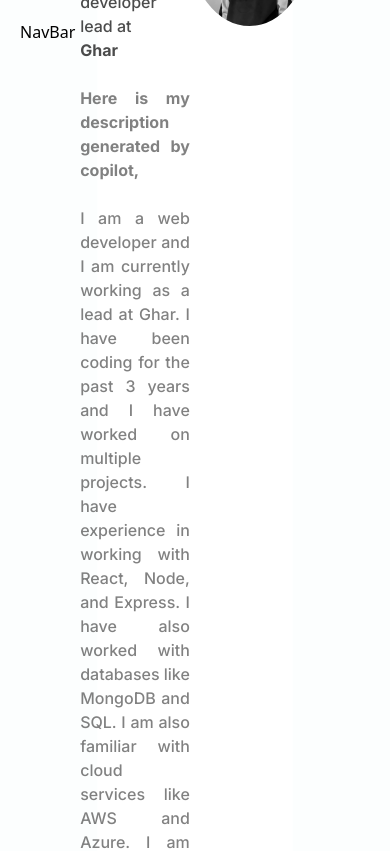
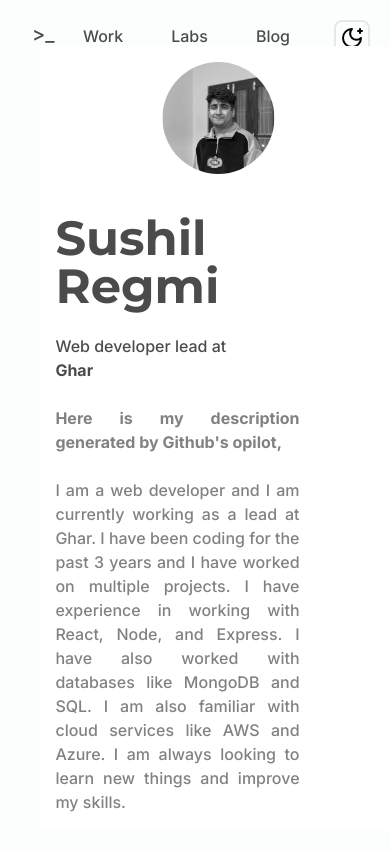
Before and after one commit to soocil/Portfolio, a React (Vite) app: page / in a window 390 px wide. Shown: the top 851 px of the page. Built offline with nearby package versions, Linux system fonts and the light colour scheme.

Commit message:
Pages : Updated pages and fixation

```diff
--- a/package.json
+++ b/package.json
@@ -10,8 +10,11 @@
     "preview": "vite preview"
   },
   "dependencies": {
+    "lucide": "^0.447.0",
+    "lucide-react": "^0.447.0",
     "react": "^18.3.1",
-    "react-dom": "^18.3.1"
+    "react-dom": "^18.3.1",
+    "react-router-dom": "^6.26.2"
   },
   "devDependencies": {
     "@eslint/js": "^9.9.0",
--- a/src/App.tsx
+++ b/src/App.tsx
@@ -1,11 +1,23 @@
-import Home from "./Components/Home"
+import Home from "./Components/Home";
+import {BrowserRouter,  Route, Routes } from "react-router-dom";
+import Blog from "./Pages/Blog";
+import Labs from "./Pages/Labs";
+import Work from "./Pages/Work";
+import NotFound from "./Pages/NotFound";
 
 const App = () => {
   return (
-    <div>
-      <Home />
-    </div>
-  )
-}
+    <BrowserRouter>
+      <Routes>
+          <Route index element={<Home />} />
 
-export default App
+          <Route path="blog" element={<Blog />} />
+          <Route path="labs" element={<Labs />} />
+          <Route path="work" element={<Work />} />
+          <Route path="*" element={<NotFound />} />
+      </Routes>
+    </BrowserRouter>
+  );
+};
+
+export default App;
--- a/src/Components/Home.css
+++ b/src/Components/Home.css
@@ -1,11 +1,11 @@
-.HomeContainer{
+.HomeContainer {
   display: flex;
   flex-direction: column;
   justify-content: center;
   align-items: center;
 }
 
-.namedescimg{
+.namedescimg {
   display: flex;
   flex-direction: row;
   justify-content: center;
@@ -21,13 +21,18 @@
   font-style: normal;
 }
 
+
+/* Inter dark font  */
 .subname {
   font-family: "Inter", sans-serif;
   font-optical-sizing: auto;
   font-weight: 500;
   font-style: normal;
 }
-.namedesc{
+
+
+/* Light Inter font */
+.namedesc {
   opacity: 0.7;
   font-family: "Inter", sans-serif;
   font-optical-sizing: auto;
@@ -36,15 +41,43 @@
   font-style: normal;
 }
 
-.profileimage{
+.profileimage {
 
   border-radius: 50%;
-    margin-top: 20px;
-    margin-bottom: 20px;
-    box-sizing: content-box;
+
   filter: grayscale(100%);
   object-fit: cover;
+  display: block;
+  width: auto;
+  height: auto;
+  max-width: 100%;
+  object-fit: cover;
+  visibility: hidden;
+/* opacity o-100 fade in effect */
+  animation: fadeIn 2.5s;
+
+
 
 
 
 }
+
+@keyframes fadeIn {
+  from {
+    opacity: 0.5;
+  }
+  to {
+    opacity: 1;
+  }
+}
+@media (max-width: 768px) {
+  .profileimage {
+    width: 100%;
+  }
+}
+
+@media (min-width: 769px) and (max-width: 1024px) {
+  .profileimage{
+    width: 80%;
+  }
+}
--- a/src/Components/Home.tsx
+++ b/src/Components/Home.tsx
@@ -1,15 +1,25 @@
 import NavBar from "./NavBar";
 import "./Home.css";
+import { useEffect, useState } from "react";
 
 const Home = () => {
+  const [imageLoaded, setImageLoaded] = useState(false);
+
+  useEffect(() => {
+    const img = new Image();
+    img.src = "./profile 2.jpg";
+    img.onload = () => setImageLoaded(true);
+  }, []);
+
   return (
-    <div>
+    <div  >
       <NavBar />
-      <div className="HomeContainer absolute top-1/2 left-1/2 max-w-2/5 m-1/2 max-h-2/ bg-white transform translate-x-[-50%] translate-y-[-50%]">
-        <div className="namedescimg w-3/4 flex row-auto">
+      <div className="HomeContainer absolute top-1/2 left-1/2  w-11/12 max-w-4xl m-4 p-4 lg:max-w-2/5 m-1/2 max-h-2/ bg-white transform translate-x-[-48%] translate-y-[-50%]">
+        <div className="namedescimg  w-full flex justify-center flex-col-reverse sm:flex-col-reverse lg:flex-row  row-auto">
           <div className="namedesc w-3/4">
-
-          <h1 className="name w-3/4 text-Montserrat font-bold">Sushil Regmi</h1>
+            <h1 className="name w-3/4 text-Montserrat font-bold">
+              Sushil Regmi
+            </h1>
             <br />
             <div className="subname w-3/4 ">
               Web developer lead at{" "}
@@ -17,19 +27,23 @@ const Home = () => {
             </div>
             <br />
             <p className="namedesc text-justify">
-            <span className="subname subname cursor-pointer font-bold">
-              Here is my description generated by copilot,
+              <span className=" mt-2 place-content-center subname subname cursor-pointer font-bold">
+                Here is my description generated by Github's opilot,
                 <br />
               </span>
               <br />I am a web developer and I am currently working as a lead at
               Ghar. I have been coding for the past 3 years and I have worked on
               multiple projects. I have experience in working with React, Node,
-            and Express. I have also worked with databases like MongoDB and SQL.
-            I am also familiar with cloud services like AWS and Azure. I am
-            always looking to learn new things and improve my skills.
+              and Express. I have also worked with databases like MongoDB and
+              SQL. I am also familiar with cloud services like AWS and Azure. I
+              am always looking to learn new things and improve my skills.
             </p>
           </div>
-      <img className="profileimage w-40 h-40 mx-auto " src="./Profile.jpg" alt="" />
+          <img
+            className={`profileimage    lg:w-40 lg:h-40 sm:w-28 sm:h-28 w-28 h-28 mb-10 lg:mb-0 mx-auto ${imageLoaded ? 'visible' : 'invisible'}`}
+            src="./Profile.jpg"
+            alt=""
+          />
         </div>
       </div>
     </div>
--- a/src/Components/NavBar.tsx
+++ b/src/Components/NavBar.tsx
@@ -1,8 +1,45 @@
+import {  MoonStar } from "lucide-react";
+
+import "./Home.css";
 
 const NavBar = () => {
   return (
-    <div>NavBar</div>
-  )
-}
+    <div className="flex p-0 m-0 justify-between">
+      <div className="logo">
 
-export default NavBar
+        <a
+          className="namedesc text-xl m-2 py-2 select-none px-1 rounded-2xl   hover:underline underline-offset-8  transition-all ease-linear"
+          href="/"
+        >
+          {`>_`}
+        </a>
+      </div>
+      <div className="RightPane flex gap-10 text-center">
+        <a
+          className="namedesc p-1 select-none  hover:underline underline-offset-8  rounded-md transition-all ease-linear"
+          href="/work"
+        >
+          Work
+        </a>
+        <a
+          className=" namedesc p-1  select-none hover:underline underline-offset-8 rounded-md transition-all ease-linear"
+          href="/labs"
+        >
+          Labs
+        </a>
+        <a
+          className=" namedesc p-1 select-none  hover:underline underline-offset-8 rounded-md transition-all ease-linear"
+          href="/blog"
+        >
+          Blog
+        </a>
+        <button className="Darkmodetoggler p-1 hover:bg-black hover:text-white border-gray-200 border-2 rounded-lg transition-all ease-in-out">
+          <MoonStar />
+          {/* <SunMoon /> */}
+        </button>
+      </div>
+    </div>
+  );
+};
+
+export default NavBar;
--- /dev/null
+++ b/src/Pages/Blog.tsx
@@ -0,0 +1,9 @@
+import NavBar from '../Components/NavBar'
+
+const Blog = () => {
+  return (
+    <div><NavBar /></div>
+  )
+}
+
+export default Blog
--- /dev/null
+++ b/src/Pages/Labs.tsx
@@ -0,0 +1,9 @@
+import NavBar from '../Components/NavBar'
+
+const Labs = () => {
+  return (
+    <div><NavBar /></div>
+  )
+}
+
+export default Labs
--- /dev/null
+++ b/src/Pages/NotFound.tsx
@@ -0,0 +1,32 @@
+import '../Components/Home.css'; // Import Home.css to reuse styles
+import NavBar from '../Components/NavBar';
+
+const NotFound = () => {
+  return (
+    <div className="NotFoundMain  h-1/3 flex flex-col overflow-hidden bg-white ">
+      <NavBar />
+      <div className="flex-grow flex mt-60 items-center justify-center">
+
+        <div className="text-center p-4">
+          <h1 className="name text-gray-900  text-6xl">
+            404
+          </h1>
+          <p className="name text-gray-900  text-3xl mt-4">
+            Page Not Found
+          </p>
+          <p className="namedesc text-gray-700  mt-4 opacity-70">
+            Sorry, the page you are looking for does not exist or has been moved.
+          </p>
+          <a
+            href="/"
+            className="text-xl mt-6 inline-block px-6 py-3 self-center hover:text-slate-950  text-slate-600 font-semibold rounded-md    transition duration-300"
+          >
+            Go Back Home <span className='self-center '>→</span>
+            </a>
+        </div>
+      </div>
+    </div>
+  );
+};
+
+export default NotFound;
--- /dev/null
+++ b/src/Pages/Work.tsx
@@ -0,0 +1,9 @@
+import NavBar from '../Components/NavBar'
+
+const Work = () => {
+  return (
+    <div><NavBar /></div>
+  )
+}
+
+export default Work
```
Also changed, not shown: public/profile 2.jpg (added), 1 other file (tests, documents, lock files or other folders). Lines whose indentation alone changed are shown as unchanged.
